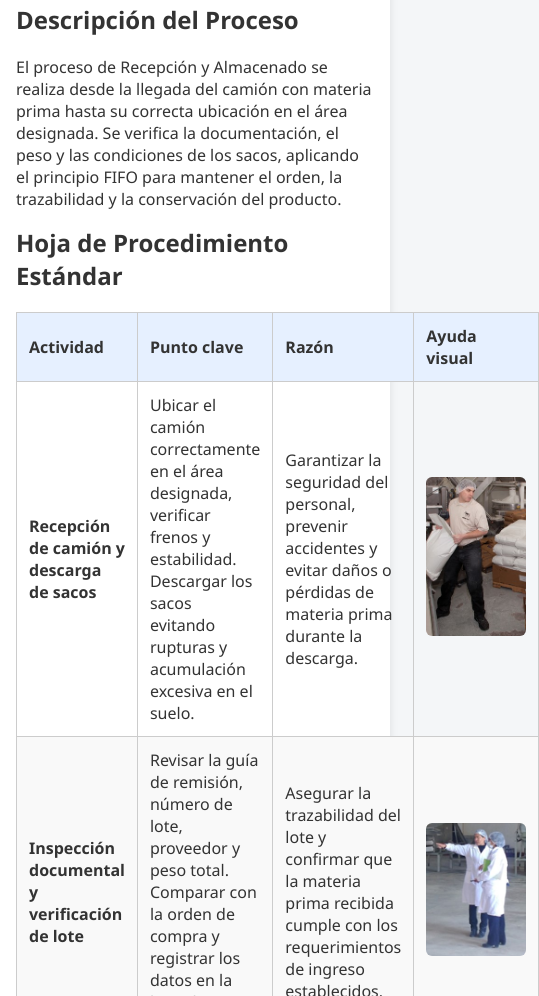
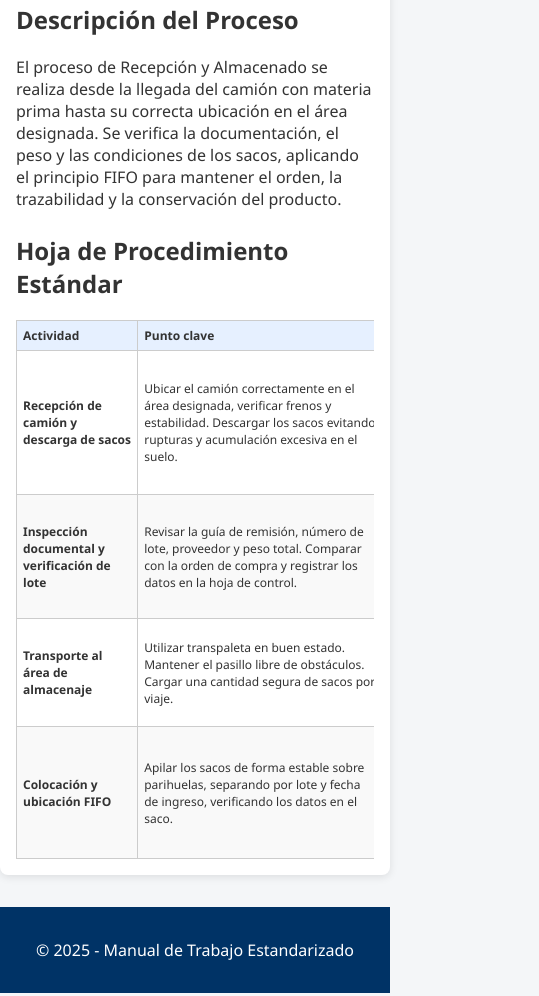
Before and after one commit to JhoelFernandoIM/Manual_Trabajo_estandar, a plain HTML site: page proceso1.html in a window 390 px wide. Shown: the part 4092-5088 px from the top of the page, 539 px wide, since content can reach past the window. Drawn offline with Linux system fonts and the light colour scheme.

Commit message:
añadiendo responsive a tablas de columnas

```diff
--- a/styles.css
+++ b/styles.css
@@ -182,6 +182,30 @@ footer {
   box-shadow: 0 0 6px rgba(0,0,0,0.2);
 }
 
+
+.tabla-proceso {
+  width: 100%;
+  border-collapse: collapse;
+}
+
+.tabla-proceso th,
+.tabla-proceso td {
+  padding: 10px;
+  border: 1px solid #ccc;
+  text-align: left;
+}
+
+/* Contenedor con scroll horizontal */
+section.procedimiento {
+  overflow-x: auto;
+}
+
+/* Ajuste visual */
+section.procedimiento table {
+  min-width: 700px; /* ancho mínimo para mantener estructura */
+}
+
+
 @media (max-width: 700px) {
   .tabla-imagenes, .tabla-imagenes tr, .tabla-imagenes td, .tabla-imagenes th {
     display: block;
@@ -201,4 +225,13 @@ footer {
     width: 100%;
     max-width: none;
   }
+
+
+  .tabla-proceso th, .tabla-proceso td {
+    font-size: 12px;  /* texto más pequeño */
+    padding: 6px;
+  }
+  .tabla-proceso img {
+    width: 80px;  /* reduce las ayudas visuales */
+  }
 }
```
